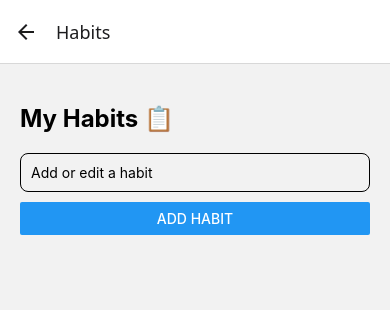
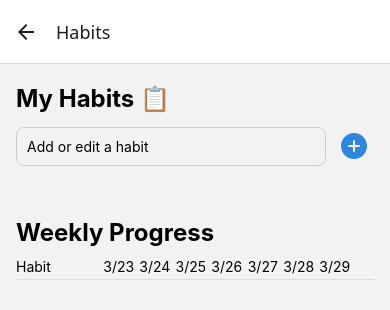
Before and after one commit to torttupohja/habit-tracker-app, a React Native app: screen /Habits in a window 390 px wide. Shown: the top 310 px of the page. Built offline with nearby package versions, Linux system fonts and the light colour scheme.

Commit message:
add weekly progress table, replace add habit with icon

```diff
--- a/screens/HabitsScreen.js
+++ b/screens/HabitsScreen.js
@@ -1,6 +1,6 @@
 // screens/HabitsScreen.js
 import React, { useState, useEffect } from 'react';
-import { View, Text, TextInput, Button, FlatList, TouchableOpacity, StyleSheet, Alert } from 'react-native';
+import { View, Text, TextInput, Button, FlatList, TouchableOpacity, StyleSheet, Alert, ScrollView } from 'react-native';
 import AsyncStorage from '@react-native-async-storage/async-storage';
 import { Ionicons } from '@expo/vector-icons';
 
@@ -16,6 +16,21 @@ export default function HabitsScreen() {
     const today = new Date();
     return today.toISOString().split('T')[0];
   };
+
+  // Function to calculate week start from day 1 of entering the habit
+  const getWeekDates = (startDateStr) => {
+    const dates = [];
+    const start = new Date(startDateStr);
+
+    for (let i = 0; i < 7; i++) {
+      const day = new Date(start);
+      day.setDate(start.getDate() + i);
+      dates.push(day.toISOString().split('T')[0]); // YYYY-MM-DD
+    }
+
+    return dates;
+  };
+
 
   // Function to load habits from AsyncStorage
   const loadHabits = async () => {
@@ -116,45 +131,91 @@ export default function HabitsScreen() {
 
   // Render habits list with edit and delete buttons
   return (
-    <View style={styles.container}>
+    <FlatList
+      style={styles.list}
+      data={habits}
+      keyExtractor={(item) => item.id}
+
+      // 🧠 Header (input + button)
+      ListHeaderComponent={
+        <View style={styles.headerWrapper}>
           <Text style={styles.title}>My Habits 📋</Text>
 
+          <View style={styles.inputRow}>
             <TextInput
               style={styles.input}
               placeholder="Add or edit a habit"
               value={habitText}
               onChangeText={setHabitText}
             />
-      <Button title={editingHabitId ? "Update Habit" : "Add Habit"} onPress={addOrUpdateHabit} />
+            <TouchableOpacity onPress={addOrUpdateHabit} style={styles.addButton}>
+              <Ionicons name="add-circle" size={32} color="#2e86de" />
+            </TouchableOpacity>
+          </View>
+        </View>
+      }
 
-      <FlatList
-        style={styles.list}
-        data={habits}
-        keyExtractor={(item) => item.id}
+      // 📄 Habit list items
       renderItem={({ item }) => (
         <TouchableOpacity
           onPress={() => toggleHabit(item.id)}
           onLongPress={() => editHabit(item)}
         >
+          <View style={styles.habitRowWrapper}>
             <View style={styles.habitRow}>
               <Ionicons
                 name={item.history?.[getTodayDate()] ? "checkmark-circle-sharp" : "ellipse-outline"}
                 size={24}
                 color={item.history?.[getTodayDate()] ? "green" : "black"}
               />
-
               <Text style={[styles.habit, item.history?.[getTodayDate()] && styles.completed]}>
                 {item.text}
               </Text>
-
               <TouchableOpacity onPress={() => deleteHabit(item.id)}>
                 <Ionicons name="trash-sharp" size={24} color="red" />
               </TouchableOpacity>
             </View>
+          </View>
         </TouchableOpacity>
       )}
+
+      // 📊 Weekly progress section
+      ListFooterComponent={
+        weekStartDate && (
+          <View style={{ marginTop: 30, paddingHorizontal: 16 }}>
+            <Text style={styles.title}>Weekly Progress</Text>
+
+            {/* Header row */}
+            <View style={styles.progressRow}>
+              <Text style={[styles.progressCell, styles.habitNameCell]}>Habit</Text>
+              {getWeekDates(weekStartDate).map(date => (
+                <Text key={date} style={styles.progressCell}>
+                  {new Date(date).getMonth() + 1}/{new Date(date).getDate()}
+                </Text>
+              ))}
+            </View>
+
+            {/* Habit rows */}
+            {habits.map(habit => (
+              <View key={habit.id} style={styles.progressRow}>
+                <Text style={[styles.progressCell, styles.habitNameCell]}>
+                  {habit.text}
+                </Text>
+                {getWeekDates(weekStartDate).map(date => (
+                  <Ionicons
+                    key={date}
+                    name={habit.history?.[date] ? "checkmark-circle-sharp" : "ellipse-outline"}
+                    size={24}
+                    color={habit.history?.[date] ? "green" : "black"}
+                    style={styles.progressCell}
                   />
+                ))}
               </View>
+            ))}
+          </View>
+        )
+      }
+    />
   );
 }
 
@@ -168,4 +229,62 @@ const styles = StyleSheet.create({
   habit: { fontSize: 18, paddingVertical: 5, flex: 1 },
   completed: { textDecorationLine: 'line-through', color: 'gray' },
   delete: { fontSize: 20, paddingHorizontal: 10 },
+  progressRow: {
+    flexDirection: 'row',
+    alignItems: 'center',
+    marginBottom: 5,
+    borderBottomWidth: 1,
+    borderBottomColor: '#ddd', // soft gray
+    paddingBottom: 4,
+  },
+
+  progressCell: {
+    width: 36, // or try 40 if still tight
+    textAlign: 'center',
+    fontSize: 14,
+    lineHeight: 16, // helps squeeze it into one line
+    overflow: 'hidden',
+    includeFontPadding: false,
+  },
+
+  habitNameCell: {
+    flex: 0.8, // reduced width
+    textAlign: 'left',
+    fontSize: 14,
+  },
+
+  headerWrapper: {
+    paddingHorizontal: 16,
+    paddingBottom: 10,
+  },
+
+  habitRowWrapper: {
+    paddingHorizontal: 16,
+  },
+
+  inputRow: {
+    flexDirection: 'row',
+    alignItems: 'center',
+    marginBottom: 10,
+  },
+
+  input: {
+    flex: 1,
+    borderWidth: 1,
+    borderColor: '#ccc',
+    borderRadius: 8,
+    padding: 10,
+    marginRight: 8,
+  },
+
+  addButton: {
+    padding: 4,
+  },
+
+  title: {
+    fontSize: 24,
+    fontWeight: 'bold',
+    marginBottom: 12,
+  }
+
 });
```
Lines whose indentation alone changed are shown as unchanged.
